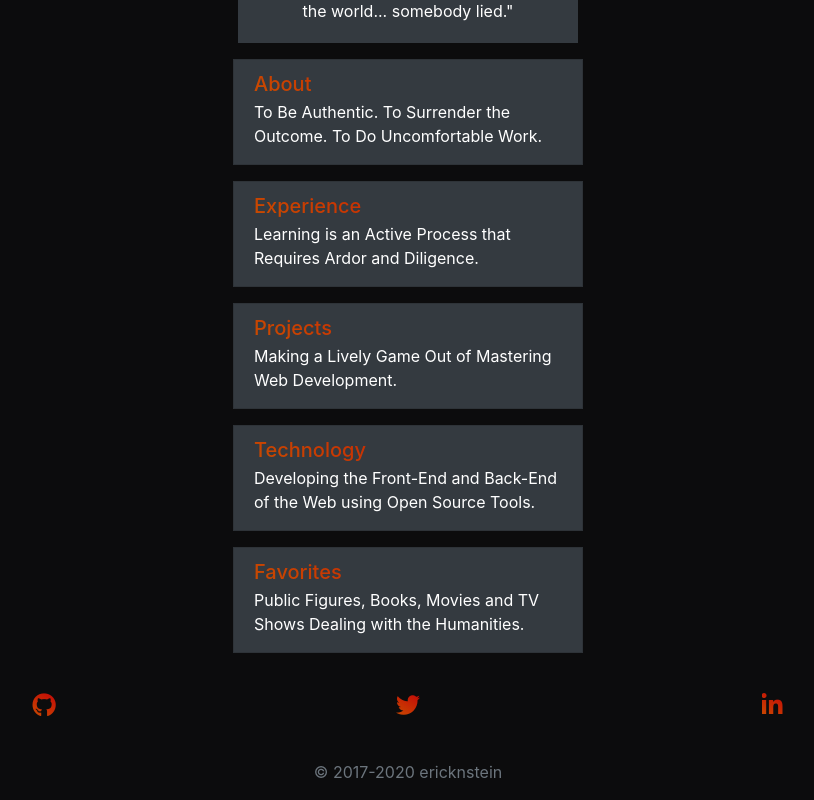
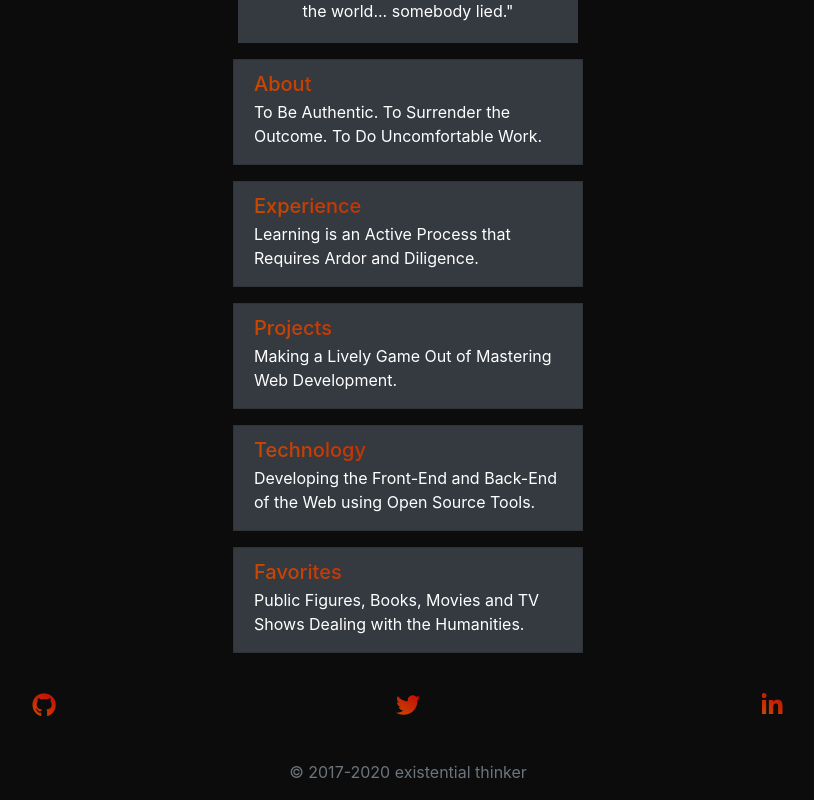
Before and after one commit to TheArchitect71/Cotton-Mouth, an Angular app: page / in a window 1280 px wide. Shown: the part 386-1186 px from the top of the page, without its empty margins (232-1046 px from the left). Built offline with nearby package versions, Linux system fonts and the light colour scheme.

Commit message:
name change

```diff
--- a/src/app/footer/footer.component.html
+++ b/src/app/footer/footer.component.html
@@ -7,7 +7,7 @@
     </ol>
   </div>
   <p class="text-secondary">
-    © 2017-2020 ericknstein
+    © 2017-2020 existential thinker
     <!-- <a href="#">Privacy</a> |
     <a href="#">Terms</a> -->
   </p>
```
